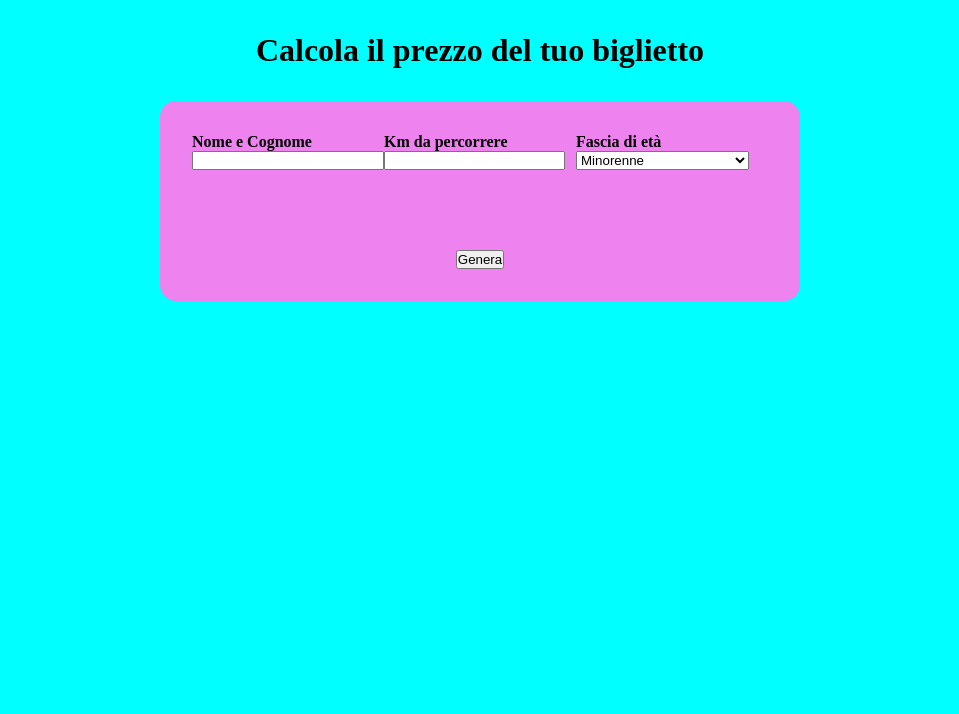
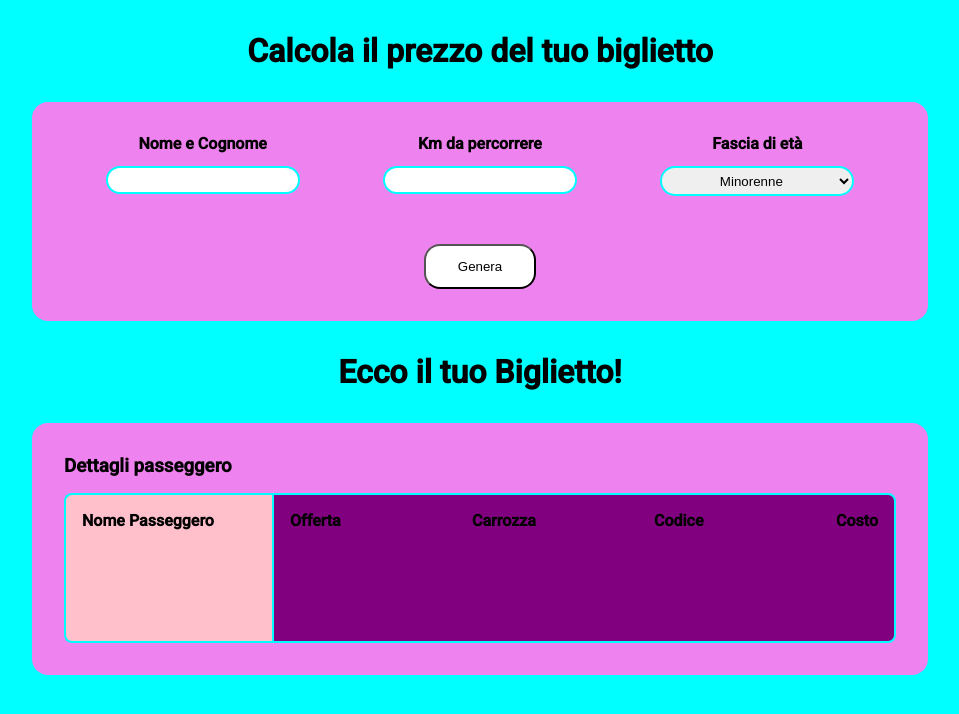
Before and after one commit to PietroCipolla95/js-biglietto-treno-form, a plain HTML site: page index.html in a window 1280 px wide. Shown: the whole page, without its empty margins (160-1119 px from the left). Drawn offline with Linux system fonts and the light colour scheme.

Commit message:
finish layout

```diff
--- a/assets/css/style.css
+++ b/assets/css/style.css
@@ -6,11 +6,15 @@
 
 body {
     background-color: aqua;
+    font-family: 'DM Sans', sans-serif;
+    font-family: 'Roboto', sans-serif;
 }
+
+/* #region utility */
 
 .container {
     max-width: 1170px;
-    width: 50%;
+    width: 70%;
     margin: auto;
 }
 
@@ -18,9 +22,16 @@ body {
     width: calc(100% / 12 * 4);
 }
 
-h1 {
+.col-3 {
+    width: calc(100% / 12 * 3);
+}
+
+.col-9 {
+    width: calc(100% / 12 * 9);
+}
+
+.text-center {
     text-align: center;
-    padding: 2rem 0;
 }
 
 .flex {
@@ -29,6 +40,14 @@ h1 {
 
 .dir-col {
     flex-direction: column;
+}
+
+/* #endregion utility */
+
+h1, h2 {
+    text-align: center;
+    padding: 2rem 0;
+    font-size: 2rem;
 }
 
 .card {
@@ -42,7 +61,46 @@ h1 {
     padding: 0 1rem;
 }
 
+.col-4 h4 {
+    padding-bottom: .8rem;
+}
+
+.btn_aqua {
+    width: 70%;
+    border: 2px solid aqua;
+    border-radius: 1rem;
+    padding: .3rem;
+}
+
 .commands {
     text-align: center;
-    padding-top: 5rem;
+    padding-top: 3rem;
 }
+
+button {
+    background-color: white;
+    padding: .8rem 2rem;
+    border-radius: 1rem;
+}
+
+.ticket h3, h4 {
+    padding-bottom: 1rem;
+}
+
+.ticket .col-3 {
+    background-color: pink;
+    border: 2px solid aqua;
+    border-top-left-radius: .5rem;
+    border-bottom-left-radius: .5rem;
+    border-right: none;
+    padding: 1rem;
+    height: 150px;
+}
+
+.ticket .col-9 {
+    background-color: purple;
+    border-top-right-radius: .5rem;
+    border-bottom-right-radius: .5rem;
+    border: 2px solid aqua;
+    padding: 1rem;
+}
--- a/index.html
+++ b/index.html
@@ -5,25 +5,29 @@
     <meta name="viewport" content="width=device-width, initial-scale=1.0">
     <title>TrenItaglia</title>
     <link rel="stylesheet" href="./assets/css/style.css">
+    <link rel="preconnect" href="https://fonts.googleapis.com">
+    <link rel="preconnect" href="https://fonts.gstatic.com" crossorigin>
+    <link href="https://fonts.googleapis.com/css2?family=DM+Sans:wght@300;500&family=Roboto:wght@500&display=swap" rel="stylesheet">
 </head>
 <body>
+    <section class="calculate"> <!-- calcola il biglietto -->
         <h1>
             Calcola il prezzo del tuo biglietto
         </h1>
-    <div class="inputs container">
+        <div class="inputs container">   <!-- Inputs container -->
             <div class="card flex">
                 <div class="row-top flex">
-                <div class="col-4 flex dir-col">
+                    <div class="col-4 text-center"> <!-- name surname -->
                         <h4> Nome e Cognome</h4>
-                    <input type="text" name="name" id="name" class="input_name">
+                        <input type="text" name="name" id="name" class="input_name btn_aqua">
                     </div>
-                <div class="col-4">
+                    <div class="col-4 text-center"> <!-- km -->
                         <h4> Km da percorrere</h4>
-                    <input type="text" name="km_todo" id="km_todo" class="input_km">
+                        <input type="text" name="km_todo" id="km_todo" class="input_km btn_aqua">
                     </div>
-                <div class="col-4">
+                    <div class="col-4 text-center"> <!-- age ranges -->
                         <h4> Fascia di età</h4>
-                    <select name="age" id="age">
+                        <select name="age" id="age" class="btn_aqua text-center">
                             <option value="Minorenne">
                                 Minorenne
                             </option>
@@ -36,13 +40,76 @@
                         </select>
                     </div>
                 </div>
-            <div class="commands">
+                <div class="commands"> <!-- button to generate ticket -->
                     <button type="button">
                         Genera
                     </button>
                 </div>
             </div>
         </div>
+    </section>
+    <section class="ticket">
+        <h2>
+            Ecco il tuo Biglietto!
+        </h2>
+        <div class="container">
+            <div class="card">
+                <h3>
+                    Dettagli passeggero
+                </h3>
+                <div class="flex">
+                    <div class="col-3">
+                        <h4>
+                            Nome Passeggero
+                        </h4>
+                        <p class="passenger_name">
+
+
+                        </p>
+                    </div>
+                    <div class="col-9 flex ">
+                        <div class="col-4">
+                            <h4>
+                                Offerta
+                            </h4>
+                            <p class="offer">
+
+                            </p>
+                        </div>
+                        <div class="col-4">
+                            <h4>
+                                Carrozza
+                            </h4>
+                            <p class="wagon">
+
+                            </p>
+                        </div>
+                        <div class="col-4">
+                            <h4>
+                                Codice
+                            </h4>
+                            <p class="code">
+
+                            </p>
+                        </div>
+                        <div class="">
+                            <h4>
+                                Costo
+                            </h4>
+                            <p class="cost">
+
+                            </p>
+                        </div>
+                    </div>
+                </div>
+            </div>
+        </div>
+
+
+
+
+
+    </section>
 
 
 
```
Lines whose indentation alone changed are shown as unchanged.
